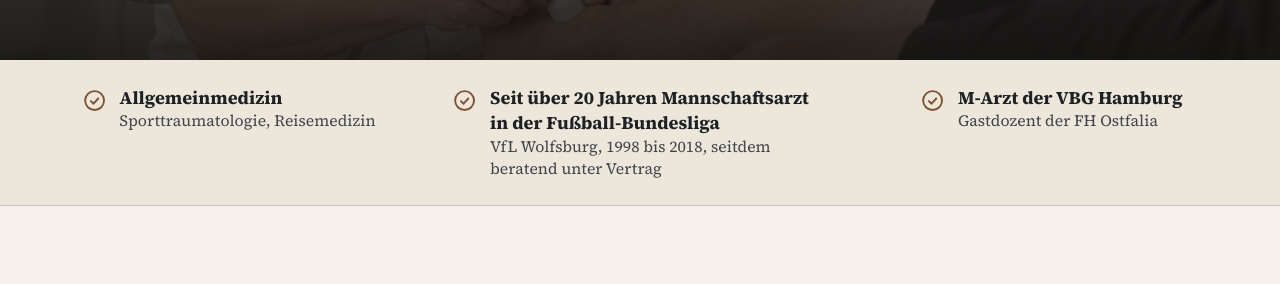
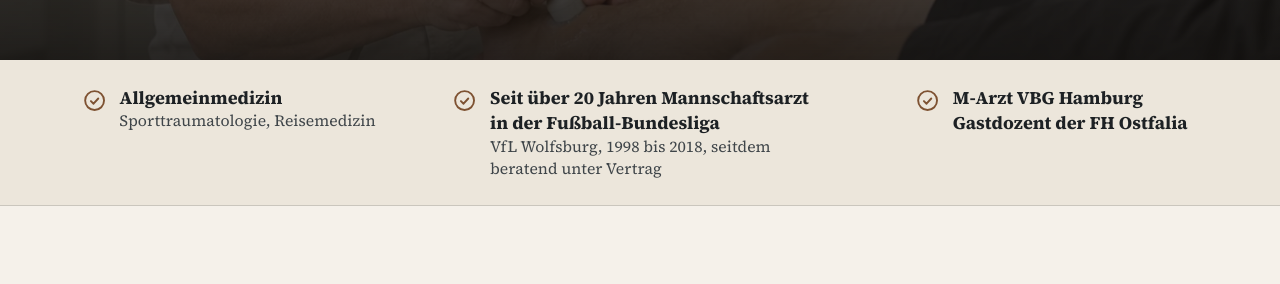
Before and after one commit to NatoshiSakamoto67/dr-pfeiler-entwurf, a plain HTML site: page index.html in a window 1280 px wide. Shown: the part 516-800 px from the top of the page. Drawn offline with Linux system fonts and the light colour scheme.

Commit message:
Startseite: M-Arzt VBG Hamburg, Gastdozent ebenfalls fett

```diff
--- a/index.html
+++ b/index.html
@@ -70,7 +70,7 @@
     <ul class="wrap">
       <li><svg viewBox="0 0 24 24" fill="none" stroke="currentColor" stroke-width="1.8" stroke-linecap="round" stroke-linejoin="round" aria-hidden="true"><circle cx="12" cy="12" r="9"/><path d="m8.5 12.5 2.5 2.5 4.5-5"/></svg><div><b>Allgemeinmedizin</b>Sporttraumatologie, Reisemedizin</div></li>
       <li><svg viewBox="0 0 24 24" fill="none" stroke="currentColor" stroke-width="1.8" stroke-linecap="round" stroke-linejoin="round" aria-hidden="true"><circle cx="12" cy="12" r="9"/><path d="m8.5 12.5 2.5 2.5 4.5-5"/></svg><div><b>Seit über 20 Jahren Mannschaftsarzt in der Fußball-Bundesliga</b>VfL Wolfsburg, 1998 bis 2018, seitdem beratend unter Vertrag</div></li>
-      <li><svg viewBox="0 0 24 24" fill="none" stroke="currentColor" stroke-width="1.8" stroke-linecap="round" stroke-linejoin="round" aria-hidden="true"><circle cx="12" cy="12" r="9"/><path d="m8.5 12.5 2.5 2.5 4.5-5"/></svg><div><b>M-Arzt der VBG Hamburg</b>Gastdozent der FH Ostfalia</div></li>
+      <li><svg viewBox="0 0 24 24" fill="none" stroke="currentColor" stroke-width="1.8" stroke-linecap="round" stroke-linejoin="round" aria-hidden="true"><circle cx="12" cy="12" r="9"/><path d="m8.5 12.5 2.5 2.5 4.5-5"/></svg><div><b>M-Arzt VBG Hamburg</b><b>Gastdozent der FH Ostfalia</b></div></li>
     </ul>
   </div>
 
```
